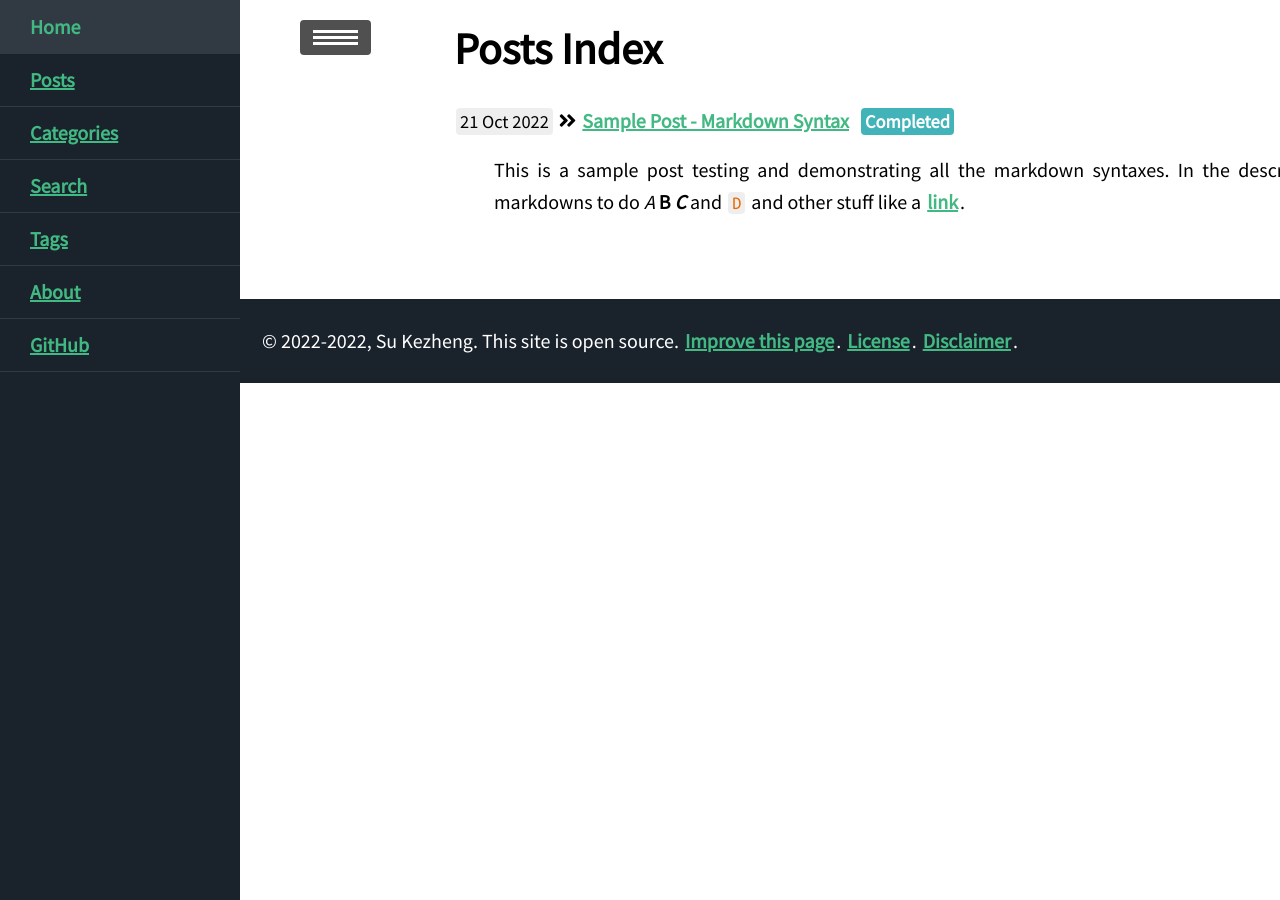
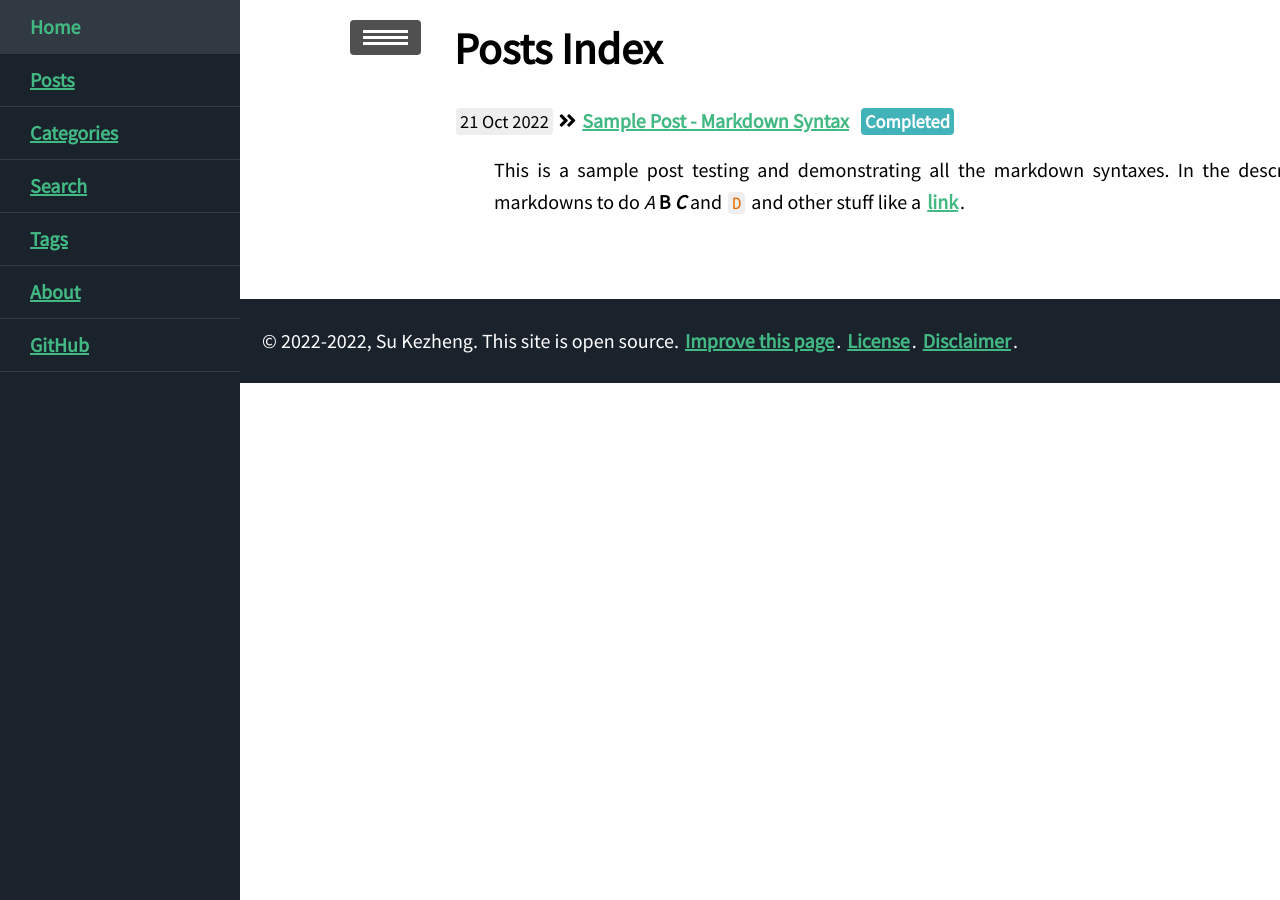
Before and after one commit to ssskz/ssskz.github.io, a Jekyll site: the page built from blog/index.html, in a window 1280 px wide. Built offline with Jekyll 4.4.1, drawn with Linux system fonts in a browser that asks for light colours; nearby versions of some CDN libraries.

Commit message:
Update displayindex.css

```diff
--- a/assets/css/displayindex.css
+++ b/assets/css/displayindex.css
@@ -154,7 +154,7 @@ a.sidebar-nav-item:focus {
 .sidebar-toggle {
   position: absolute;
   top:  1rem;
-  left: -2rem;
+  left: 0.5rem;
   display: block;
   width: 2rem;
   padding: .5rem .65rem;
```
